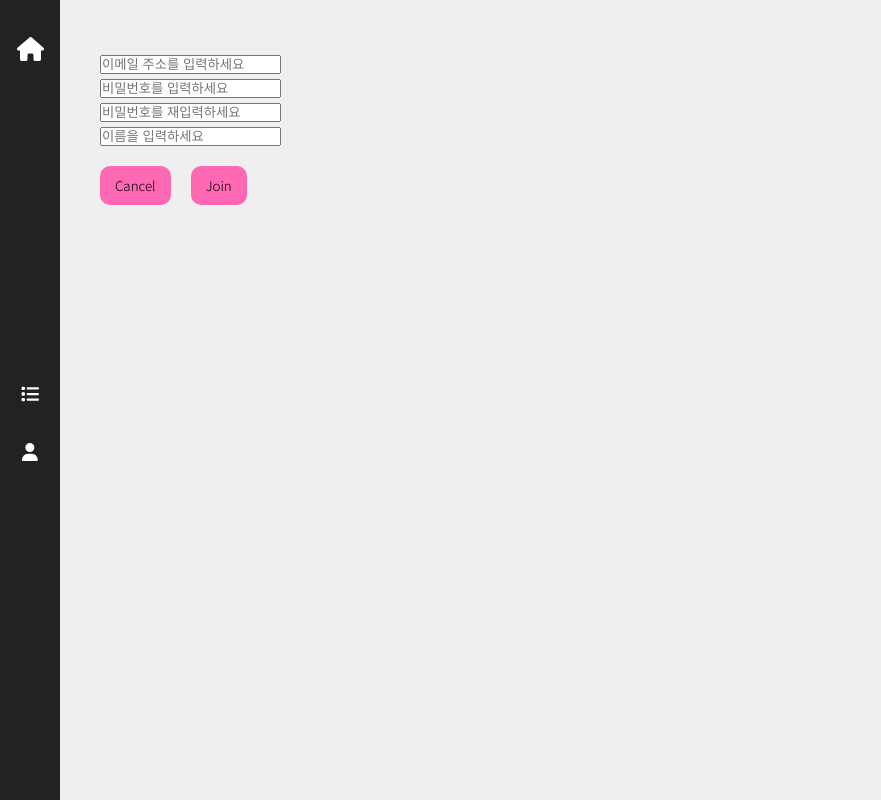
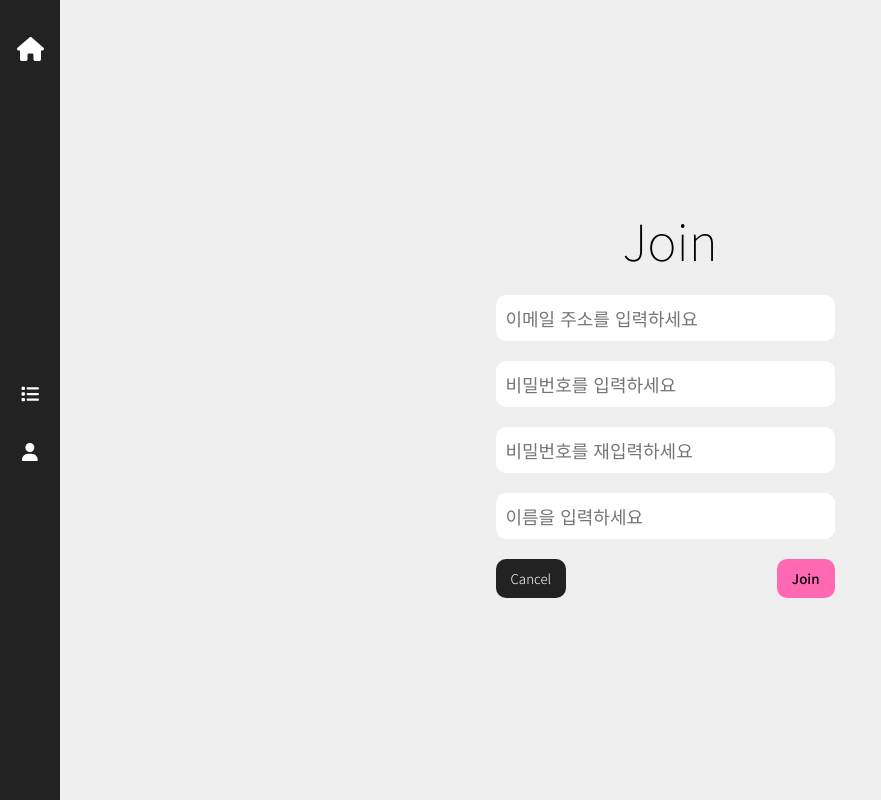
Before and after one commit to YUJOO-LEE/node_express, a React (Create React App) app in the folder App/react/: page /join in a window 1280 px wide. Shown: the whole page, without its empty margins (0-881 px from the left). Built offline with nearby package versions, Linux system fonts and the light colour scheme; no server answers; a web font is replaced by a local one.

Commit message:
form 디자인 추가

```diff
--- a/App/react/src/common/Layout.js
+++ b/App/react/src/common/Layout.js
@@ -15,15 +15,39 @@ const MainWrap = styled.main`
     outline: 0;
     border-radius: 10px;
     font-family: inherit;
-    font-weight: 300;
+    font-weight: 500;
     color: var(--color-black);
     cursor: pointer;
     transition: 0.3s;
     &:hover{
       box-shadow: 0 5px 10px rgba(0,0,0,0.1);
     }
+    &.grayBtn{
+    background-color: var(--color-dark-gray);
+    color: var(--color-white);
+    font-weight: 300;
+    }
+  }
+
+  input,textarea{
+    width: 100%;
+    padding: 10px;
+    border: 0;
+    outline: 0;
+    border-radius: 10px;
+    font-family: inherit;
+    font-size: 18px;
+    font-weight: 100;
+    resize: none;
+  }
+
+  .errMsg{
+    font-size: 14px;
+    font-weight: 300;
+    color: var(--color-theme)
   }
 `;
+
 
 function Layout({children, name}) {
   return (
--- a/App/react/src/community/Create.js
+++ b/App/react/src/community/Create.js
@@ -3,6 +3,30 @@ import { useEffect, useState } from 'react';
 import { useNavigate } from 'react-router-dom';
 import { useSelector } from 'react-redux';
 import Layout from '../common/Layout';
+import styled from 'styled-components';
+
+const FormWrap = styled.ul`
+  display: flex;
+  flex-direction: column;
+  gap: 20px;
+`;
+
+const LabelWrap = styled.label`
+  padding-left: 10px;
+  margin-bottom: 10px;
+  display: block;
+  font-size: 24px;
+  font-weight: 300;
+`;
+
+const PageTitle = styled.div`
+  padding-left: 10px;
+  margin-bottom: 20px;
+  h2{
+    font-weight: 100;
+    font-size: 50px;
+  }
+`;
 
 function Create() {
 
@@ -42,9 +66,14 @@ function Create() {
 
   return (
     <Layout name='Create'>
-      <ul>
+      <PageTitle>
+        <h2>
+          Write a new Article
+        </h2>
+      </PageTitle>
+      <FormWrap>
         <li>
-          <label htmlFor='title'>Title</label>
+          <LabelWrap htmlFor='title'>Title</LabelWrap>
           <input type='text'
             name='title' id='title'
             value={Title}
@@ -52,10 +81,10 @@ function Create() {
           />
         </li>
         <li>
-          <label htmlFor='content'>Content</label>
+          <LabelWrap htmlFor='content'>Content</LabelWrap>
           <textarea
             name='content' id='content'
-            cols='30' rows='3'
+            cols='30' rows='10'
             value={Content}
             onChange={e=>setContent(e.target.value)}
           ></textarea>
@@ -65,7 +94,7 @@ function Create() {
             onClick={handleCreate}
           >SEND</button>
         </li>
-      </ul>
+      </FormWrap>
     </Layout>
   )
 }
--- a/App/react/src/community/Edit.js
+++ b/App/react/src/community/Edit.js
@@ -5,13 +5,31 @@ import styled from 'styled-components';
 import axios from 'axios';
 import Layout from '../common/Layout';
 
-const BtnSet = styled.div`
-  margin-top: 20px;
+const FormWrap = styled.ul`
+  display: flex;
+  flex-direction: column;
+  gap: 20px;
+  button{
+    margin-right: 10px;
+  }
+`;
 
-  button{
-    margin-right: 20px;
+const LabelWrap = styled.label`
+  padding-left: 10px;
+  margin-bottom: 10px;
+  display: block;
+  font-size: 24px;
+  font-weight: 300;
+`;
+
+const PageTitle = styled.div`
+  padding-left: 10px;
+  margin-bottom: 20px;
+  h2{
+    font-weight: 100;
+    font-size: 50px;
   }
-`
+`;
 
 function Edit() {
 
@@ -78,27 +96,32 @@ function Edit() {
     <>
       {Loaded ?
         <Layout name='Edit'>
-          <ul>
+          <PageTitle>
+            <h2>
+              Edit an Article
+            </h2>
+          </PageTitle>
+          <FormWrap>
             <li>
-              <label htmlFor='title'>Title</label>
+              <LabelWrap htmlFor='title'>Title</LabelWrap>
               <input type='text' id='title'
                 defaultValue={Title}
                 onChange={(e)=>setTitle(e.target.value)}
               />
             </li>
             <li>
-              <label htmlFor='content'>Content</label>
+              <LabelWrap htmlFor='content'>Content</LabelWrap>
               <textarea type='text' id='content'
                 cols='30' rows='4'
                 defaultValue={Content}
                 onChange={(e)=>setContent(e.target.value)}
               />
             </li>
-          </ul>
-          <BtnSet>
-            <button onClick={()=>navigate(-1)}>Cancel</button>
-            <button onClick={handleUpdate}>Update</button>
-          </BtnSet>
+            <li>
+              <button className='grayBtn' onClick={()=>navigate(-1)}>Cancel</button>
+              <button onClick={handleUpdate}>Update</button>
+            </li>
+          </FormWrap>
         </Layout>
       : <p>Loading...</p>
       }
--- a/App/react/src/community/List.js
+++ b/App/react/src/community/List.js
@@ -34,7 +34,7 @@ const Item = styled.article`
   }
 `;
 
-const BtnSet = styled.div`
+const PageTitle = styled.div`
   padding-left: 10px;
   margin-bottom: 20px;
   display: flex;
@@ -68,7 +68,7 @@ function List() {
 
   return (
     <Layout name='List'>
-      <BtnSet>
+      <PageTitle>
         <h2>
           Article List
         </h2>
@@ -78,7 +78,7 @@ function List() {
           : <>작성일 <FontAwesomeIcon icon={faCaretUp}></FontAwesomeIcon></>
           }
         </button>
-      </BtnSet>
+      </PageTitle>
       {List.map(post=>{
         return (
           <Item key={post._id}>
--- a/App/react/src/user/Join.js
+++ b/App/react/src/user/Join.js
@@ -7,11 +7,34 @@ import axios from 'axios';
 import styled from 'styled-components';
 import Layout from '../common/Layout';
 
-const BtnSet = styled.div`
-  margin-top: 20px;
+const Inner = styled.form`
+  width: 100%;
+  height: 100%;
+  display: flex;
+  flex-direction: column;
+  justify-content: center;
+  align-items: center;
+`;
 
-  button{
-    margin-right: 20px;
+const FormWrap = styled.ul`
+  width: 30%;
+  display: flex;
+  flex-direction: column;
+  gap: 20px;
+`;
+
+const BtnSet = styled.li`
+  display: flex;
+  justify-content: space-between;
+`;
+
+const PageTitle = styled.div`
+  padding-left: 10px;
+  margin-bottom: 20px;
+  h2{
+    font-weight: 100;
+    font-size: 50px;
+    text-align: left;
   }
 `;
 
@@ -22,18 +45,22 @@ function Join() {
   const [ Pwd1, setPwd1 ] = useState('');
   const [ Pwd2, setPwd2 ] = useState('');
   const [ Name, setName ] = useState('');
+  const [ Err, setErr ] = useState('');
 
-  const handleJoin = async ()=>{
+  const handleJoin = async (e)=>{
+    e.preventDefault();
     if (!(Name && Email && Pwd1 && Pwd2)) {
-      return alert('모든 양식을 입력하세요.');
+      setErr('모든 양식을 입력하세요.');
+      return;
     }
     if (Pwd1 !== Pwd2) {
-      return alert('비밀번호를 동일하게 입력하세요.');
+      setErr('비밀번호를 동일하게 입력하세요.');
+      return;
     }
 
     // 입력 조건 통과 후 저장
+    try{
       // async awiat 로 firebase 와 통신해서 인증처리
-
       const createdUser = await firebase.auth().createUserWithEmailAndPassword(Email, Pwd1);
       await createdUser.user.updateProfile({
         displayName: Name
@@ -57,12 +84,29 @@ function Join() {
           return alert('회원가입에 실패했습니다.');
         }
       })
+    } catch (err) {
+      console.log(err.code);
+      if (err.code === 'auth/invalid-email') {
+        setErr('이메일을 형식에 맞게 입력하세요.');
+      } else if (err.code === 'auth/weak-password') {
+        setErr('비밀번호를 6자 이상 입력하세요.');
+      } else if (err.code === 'auth/email-already-in-use') {
+        setErr('이미 가입된 이메일입니다.');
+      } else {
+        setErr('가입에 실패했습니다.');
+      }
+    }
   }
 
   return (
     <Layout name='Join'>
-      <form onSubmit={handleJoin}>
-        <ul>
+      <Inner onSubmit={handleJoin} action='#'>
+        <PageTitle>
+          <h2>
+            Join
+          </h2>
+        </PageTitle>
+        <FormWrap>
           <li>
             <input type='email' value={Email}
               placeholder='이메일 주소를 입력하세요'
@@ -90,12 +134,17 @@ function Join() {
               onChange={e=> setName(e.target.value)}
             />
           </li>
-        </ul>
-      </form>
+          {Err &&
+            <li className='errMsg'>
+              {Err}
+            </li>
+          }
           <BtnSet>
-        <button onClick={()=>navigate(-1)}>Cancel</button>
-        <button onClick={handleJoin}>Join</button>
+            <button type='button' className='grayBtn' onClick={()=>navigate(-1)}>Cancel</button>
+            <button type='submit'>Join</button>
           </BtnSet>
+        </FormWrap>
+      </Inner>
     </Layout>
   )
 }
--- a/App/react/src/user/Login.js
+++ b/App/react/src/user/Login.js
@@ -4,11 +4,33 @@ import firebase from '../firebase';
 import styled from 'styled-components';
 import Layout from '../common/Layout';
 
-const BtnSet = styled.div`
-  margin-top: 20px;
+const Inner = styled.form`
+  width: 100%;
+  height: 100%;
+  display: flex;
+  flex-direction: column;
+  justify-content: center;
+  align-items: center;
+`;
 
-  button{
-    margin-right: 20px;
+const FormWrap = styled.ul`
+  width: 30%;
+  display: flex;
+  flex-direction: column;
+  gap: 20px;
+`;
+
+const BtnSet = styled.li`
+  display: flex;
+  justify-content: space-between;
+`;
+
+const PageTitle = styled.div`
+  padding-left: 10px;
+  margin-bottom: 20px;
+  h2{
+    font-weight: 100;
+    font-size: 50px;
   }
 `;
 
@@ -19,9 +41,11 @@ function Login() {
   const [ Pwd, setPwd ] = useState('');
   const [ Err, setErr ] = useState('');
 
-  const handleLogin = async ()=>{
+  const handleLogin = async (e)=>{
+    e.preventDefault();
     if (!(Email && Pwd)) {
-      return alert('이메일과 비밀번호를 입력하세요.');
+      setErr('이메일과 비밀번호를 입력하세요.');
+      return;
     }
 
     try{
@@ -30,7 +54,7 @@ function Login() {
     } catch (err) {
       console.log(err.code);
       if (err.code === 'auth/invalid-email') {
-        setErr('이메일 형식을 확인하세요.')
+        setErr('이메일을 형식에 맞게 입력하세요.')
       } else if (err.code === 'auth/user-not-found') {
         setErr('존재하지 않는 이메일 입니다.')
       } else if (err.code === 'auth/wrong-password') {
@@ -44,8 +68,13 @@ function Login() {
 
   return (
     <Layout name='Login'>
-      <form onSubmit={handleLogin}>
-        <ul>
+      <Inner onSubmit={handleLogin} action='#'>
+        <PageTitle>
+          <h2>
+            Login
+          </h2>
+        </PageTitle>
+        <FormWrap>
           <li>
             <input type='email' value={Email}
               placeholder='이메일 주소를 입력하세요.'
@@ -65,12 +94,12 @@ function Login() {
               {Err}
             </li>
           }
-        </ul>
-      </form>
-      <BtnSet>
-        <button onClick={handleLogin}>Login</button>
-        <button onClick={()=>navigate('/join')}>Join</button>
-      </BtnSet>
+          <BtnSet>
+            <button type='button' className='grayBtn' onClick={()=>navigate('/join')}>Join</button>
+            <button type='submit'>Login</button>
+          </BtnSet>
+        </FormWrap>
+      </Inner>
     </Layout>
   )
 }
```
Lines whose indentation alone changed are shown as unchanged.
